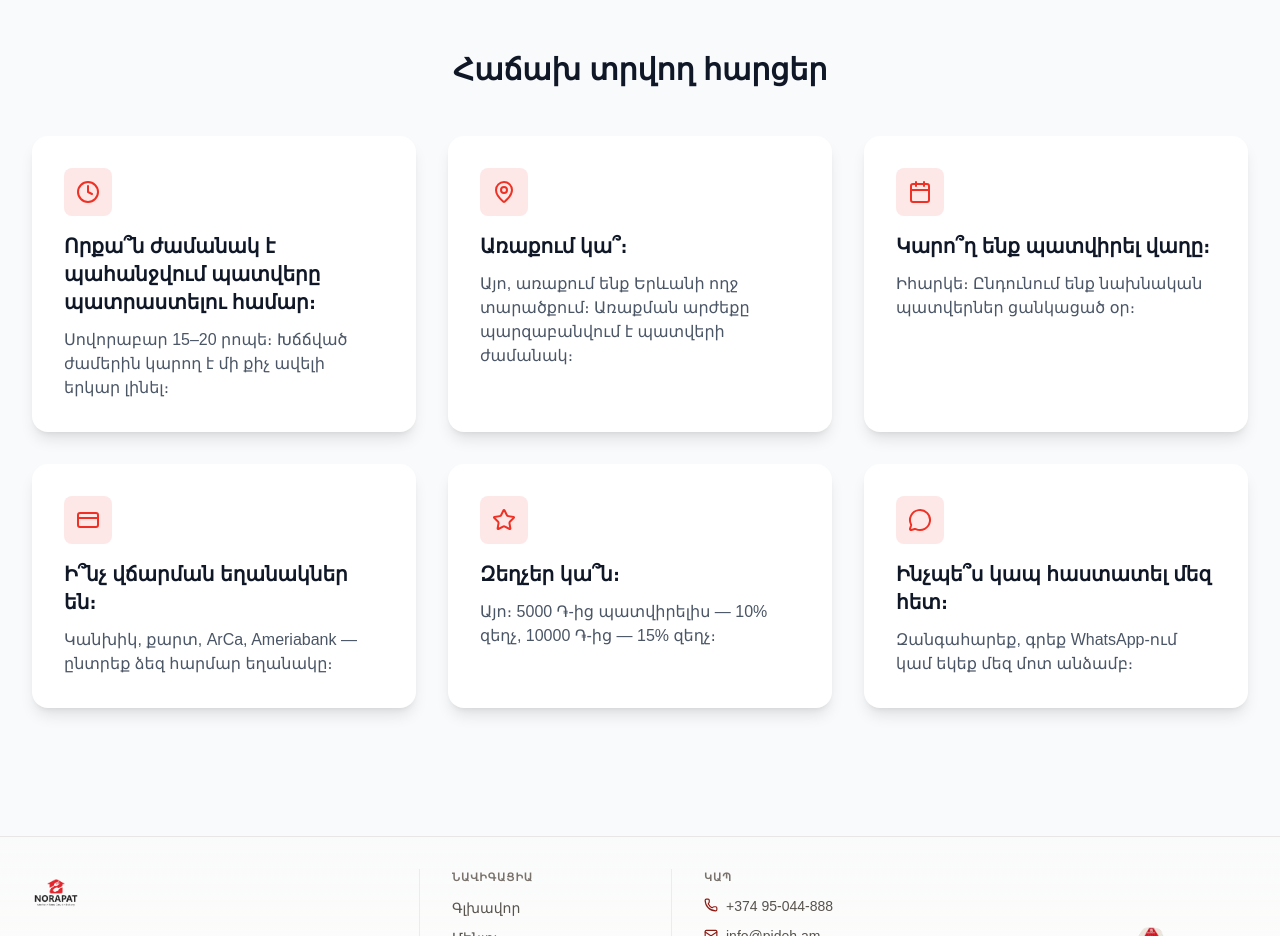
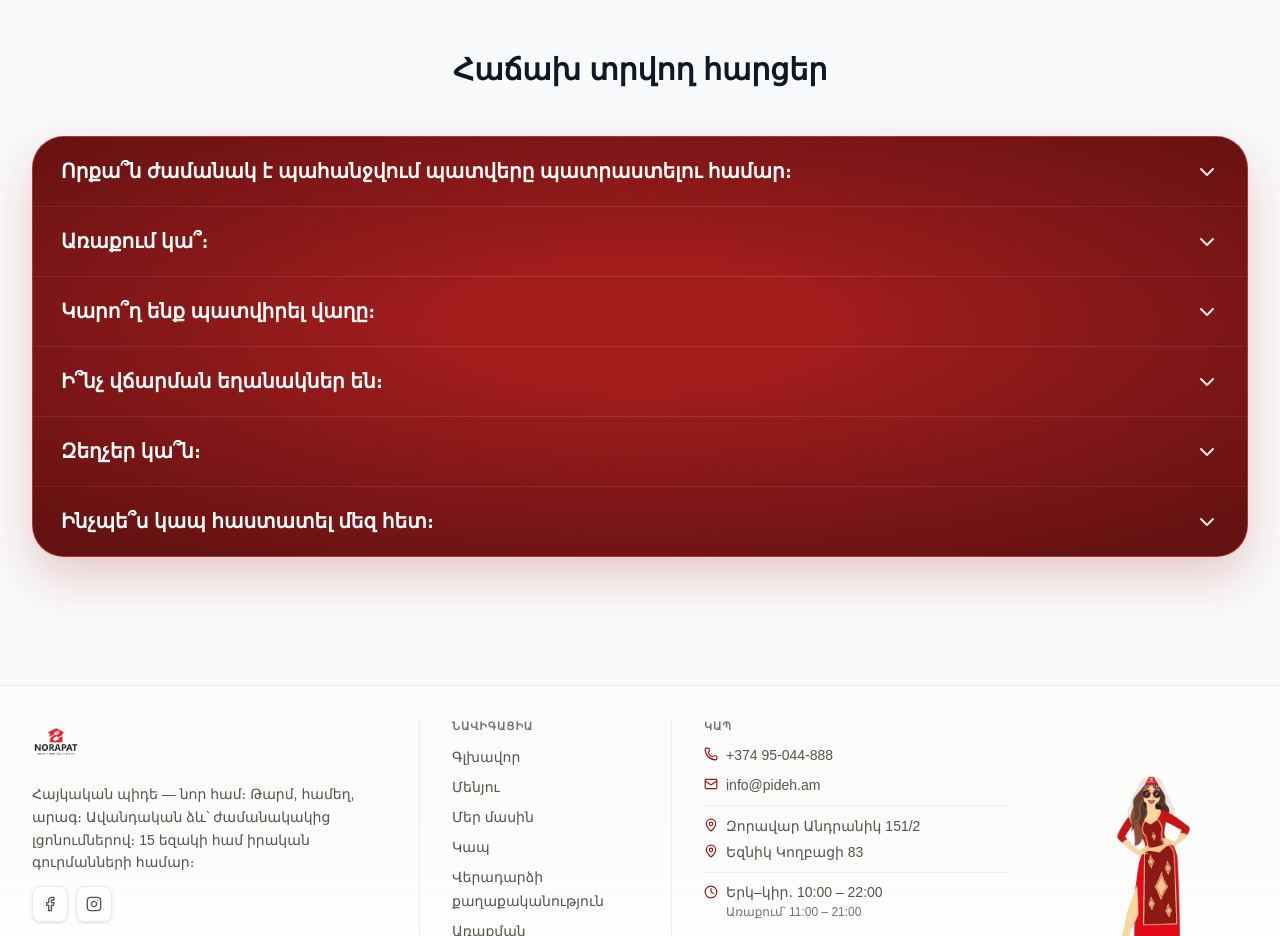
Before and after one commit to neetrino/norapat.am, a Next.js app: page /contact in a window 1280 px wide. Shown: the part 2120-3056 px from the top of the page. Built offline with nearby package versions, Linux system fonts and the light colour scheme; no server answers; the database is empty.

Commit message:
Հաճախ տրվող հարցեր

```diff
--- a/src/components/contact/ContactPageView.tsx
+++ b/src/components/contact/ContactPageView.tsx
@@ -1,4 +1,6 @@
 'use client'
+
+import { useState } from 'react'
 
 import Footer from '@/components/Footer'
 import { MapEmbed } from '@/components/MapEmbed'
@@ -9,15 +11,22 @@ import {
   Mail,
   MapPin,
   Clock,
-  MessageCircle,
-  Star,
-  Calendar,
-  CreditCard,
+  ChevronDown,
 } from 'lucide-react'
 
 export function ContactPageView() {
   const { t } = useI18n()
   const c = t.contactPage
+  const [openFaqIndex, setOpenFaqIndex] = useState<number | null>(null)
+
+  const faqItems = [
+    { question: c.faqPrepQ, answer: c.faqPrepA },
+    { question: c.faqDeliveryQ, answer: c.faqDeliveryA },
+    { question: c.faqAdvanceQ, answer: c.faqAdvanceA },
+    { question: c.faqPaymentQ, answer: c.faqPaymentA },
+    { question: c.faqDiscountQ, answer: c.faqDiscountA },
+    { question: c.faqContactQ, answer: c.faqContactA },
+  ]
 
   return (
     <div className="min-h-screen bg-gray-50">
@@ -167,54 +176,45 @@ export function ContactPageView() {
           <h2 className="text-3xl font-bold text-center text-gray-900 mb-12">
             {c.faqTitle}
           </h2>
-          <div className="grid grid-cols-1 md:grid-cols-2 lg:grid-cols-3 gap-8">
-            <div className="bg-white rounded-2xl p-8 shadow-lg hover:shadow-xl transition-shadow">
-              <div className="w-12 h-12 bg-orange-100 rounded-lg flex items-center justify-center mb-4">
-                <Clock className="h-6 w-6 text-orange-500" />
-              </div>
-              <h3 className="text-xl font-semibold text-gray-900 mb-3">{c.faqPrepQ}</h3>
-              <p className="text-gray-600">{c.faqPrepA}</p>
-            </div>
+          <div className="promo-food-banner-bg promo-food-banner-vignette relative overflow-hidden rounded-[2rem] border border-white/10 shadow-[0_20px_50px_rgba(165,29,29,0.22)]">
+            {faqItems.map((item, index) => {
+              const isOpen = openFaqIndex === index
 
-            <div className="bg-white rounded-2xl p-8 shadow-lg hover:shadow-xl transition-shadow">
-              <div className="w-12 h-12 bg-orange-100 rounded-lg flex items-center justify-center mb-4">
-                <MapPin className="h-6 w-6 text-orange-500" />
-              </div>
-              <h3 className="text-xl font-semibold text-gray-900 mb-3">{c.faqDeliveryQ}</h3>
-              <p className="text-gray-600">{c.faqDeliveryA}</p>
-            </div>
+              return (
+                <div
+                  key={item.question}
+                  className={index !== faqItems.length - 1 ? 'border-b border-white/12' : ''}
+                >
+                  <button
+                    type="button"
+                    onClick={() =>
+                      setOpenFaqIndex((currentIndex) =>
+                        currentIndex === index ? null : index
+                      )
+                    }
+                    className="relative z-10 flex w-full items-center justify-between gap-4 px-5 py-4 text-left transition-colors hover:bg-white/5 sm:px-7 sm:py-5"
+                    aria-expanded={isOpen}
+                  >
+                    <span className="text-base font-semibold leading-relaxed text-white sm:text-xl sm:leading-[1.45]">
+                      {item.question}
+                    </span>
+                    <ChevronDown
+                      className={`h-5 w-5 shrink-0 text-white/90 transition-transform duration-300 sm:h-6 sm:w-6 ${
+                        isOpen ? 'rotate-180' : ''
+                      }`}
+                    />
+                  </button>
 
-            <div className="bg-white rounded-2xl p-8 shadow-lg hover:shadow-xl transition-shadow">
-              <div className="w-12 h-12 bg-orange-100 rounded-lg flex items-center justify-center mb-4">
-                <Calendar className="h-6 w-6 text-orange-500" />
-              </div>
-              <h3 className="text-xl font-semibold text-gray-900 mb-3">{c.faqAdvanceQ}</h3>
-              <p className="text-gray-600">{c.faqAdvanceA}</p>
-            </div>
-
-            <div className="bg-white rounded-2xl p-8 shadow-lg hover:shadow-xl transition-shadow">
-              <div className="w-12 h-12 bg-orange-100 rounded-lg flex items-center justify-center mb-4">
-                <CreditCard className="h-6 w-6 text-orange-500" />
-              </div>
-              <h3 className="text-xl font-semibold text-gray-900 mb-3">{c.faqPaymentQ}</h3>
-              <p className="text-gray-600">{c.faqPaymentA}</p>
-            </div>
-
-            <div className="bg-white rounded-2xl p-8 shadow-lg hover:shadow-xl transition-shadow">
-              <div className="w-12 h-12 bg-orange-100 rounded-lg flex items-center justify-center mb-4">
-                <Star className="h-6 w-6 text-orange-500" />
-              </div>
-              <h3 className="text-xl font-semibold text-gray-900 mb-3">{c.faqDiscountQ}</h3>
-              <p className="text-gray-600">{c.faqDiscountA}</p>
-            </div>
-
-            <div className="bg-white rounded-2xl p-8 shadow-lg hover:shadow-xl transition-shadow">
-              <div className="w-12 h-12 bg-orange-100 rounded-lg flex items-center justify-center mb-4">
-                <MessageCircle className="h-6 w-6 text-orange-500" />
-              </div>
-              <h3 className="text-xl font-semibold text-gray-900 mb-3">{c.faqContactQ}</h3>
-              <p className="text-gray-600">{c.faqContactA}</p>
-            </div>
+                  {isOpen ? (
+                    <div className="relative z-10 px-5 pb-4 sm:px-7 sm:pb-5">
+                      <p className="max-w-5xl text-sm leading-6 text-white/80 sm:text-base sm:leading-7">
+                        {item.answer}
+                      </p>
+                    </div>
+                  ) : null}
+                </div>
+              )
+            })}
           </div>
         </div>
       </div>
```
